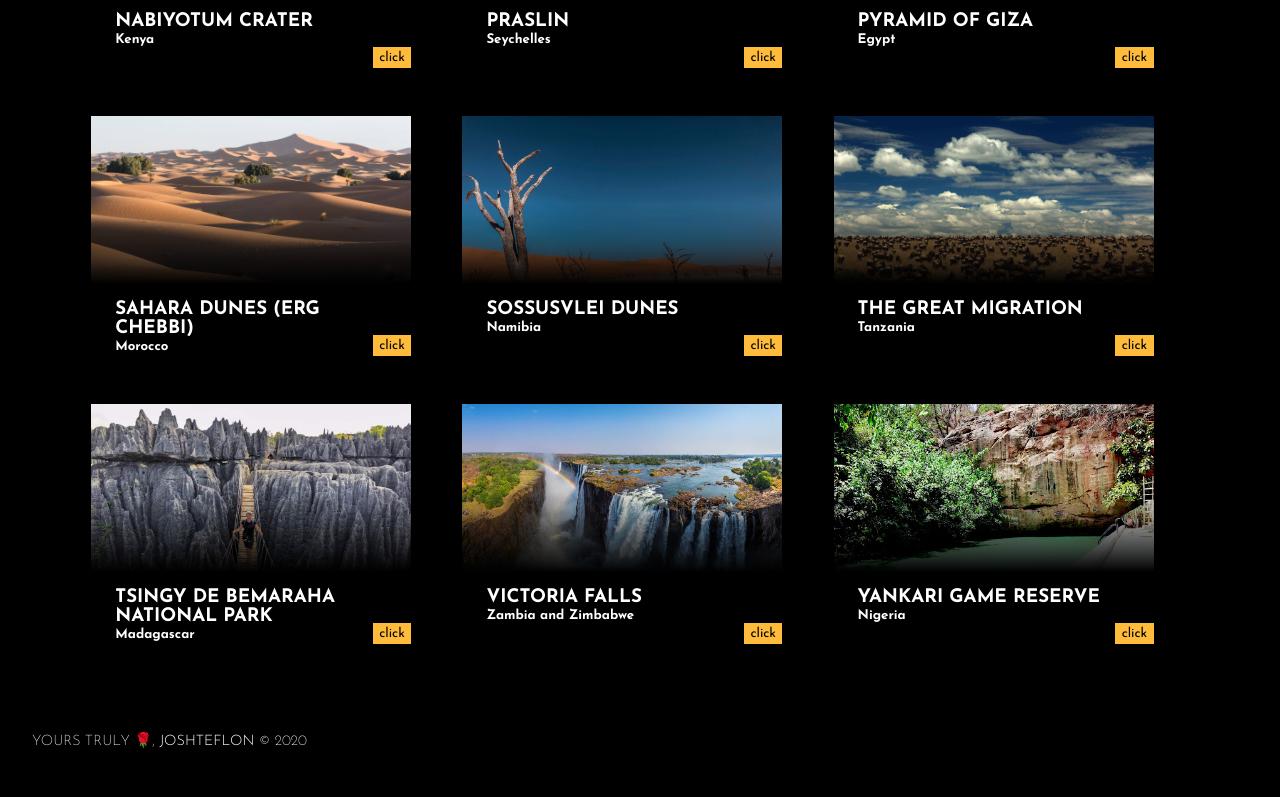
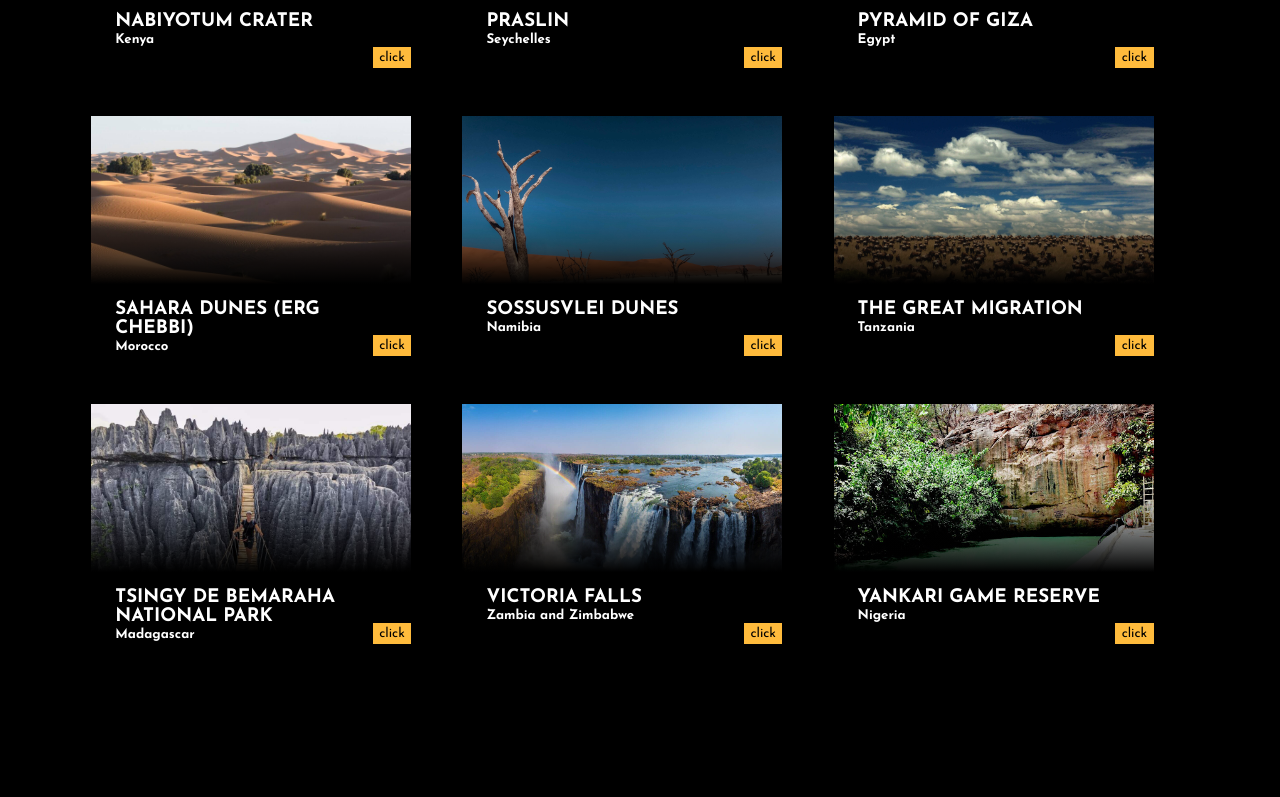
Before and after one commit to JoshTeflon/afrigallery, a website: page src/index.html in a window 1280 px wide. Shown: the part 1401-2198 px from the top of the page. After the commit the page ends 2069 px from the top, so only its background shows below. Drawn offline with nearby package versions, Linux system fonts and the light colour scheme; a script that the page names is missing; files whose address does not match are found by name.

Commit message:
Update index.html

```diff
--- a/src/index.html
+++ b/src/index.html
@@ -210,9 +210,9 @@
 			</section>
 		</main>
 
-		<footer class="skewElem">
+<!-- 		<footer class="skewElem">
 			<span>Yours truly &#127801, <a href="https://joshteflon.github.io/portfolio/" target="_blank" rel="noopener noreferrer">JoshTeflon</a> &copy; 2020</span>
-		</footer>
+		</footer> -->
 	</div>
 
 	<script src="https://cdnjs.cloudflare.com/ajax/libs/gsap/3.5.1/gsap.min.js"></script>
```
